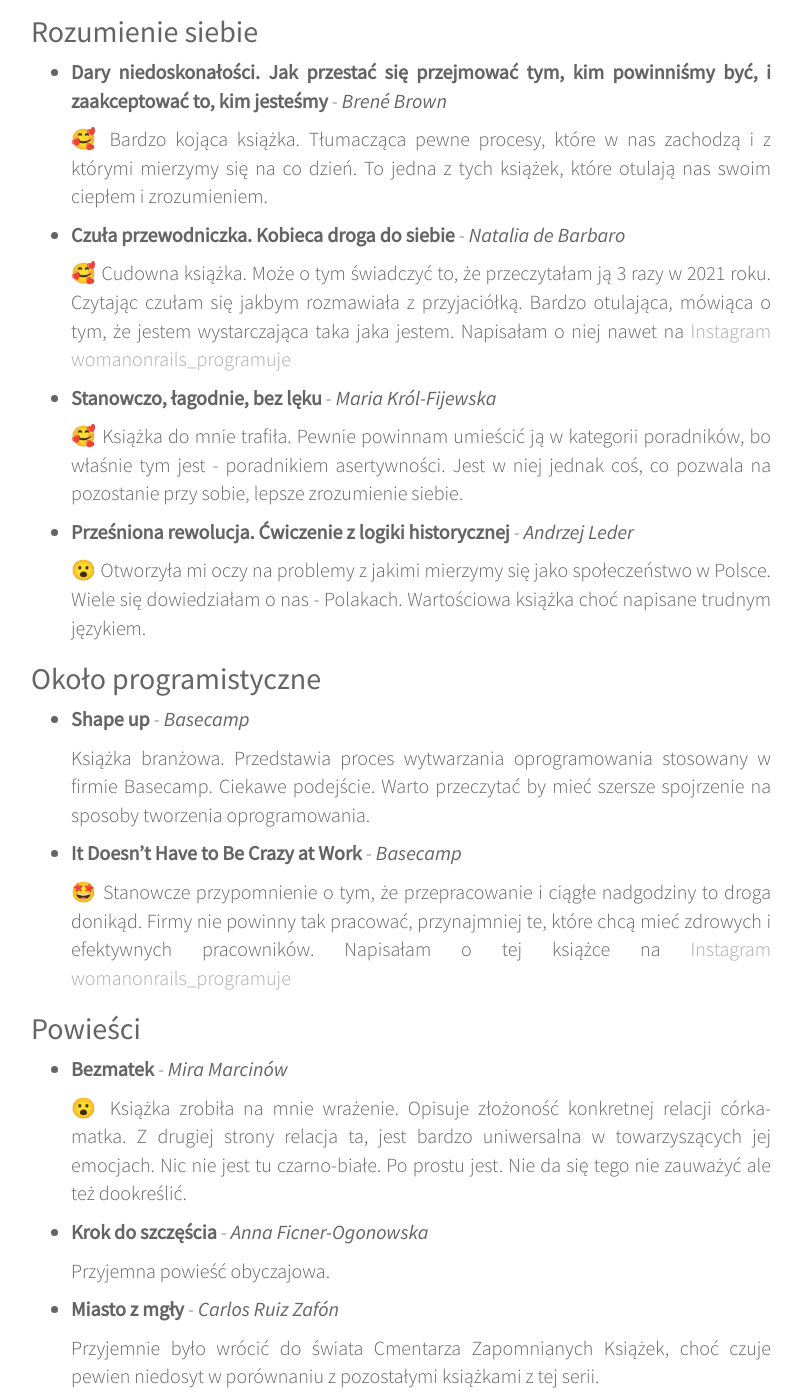
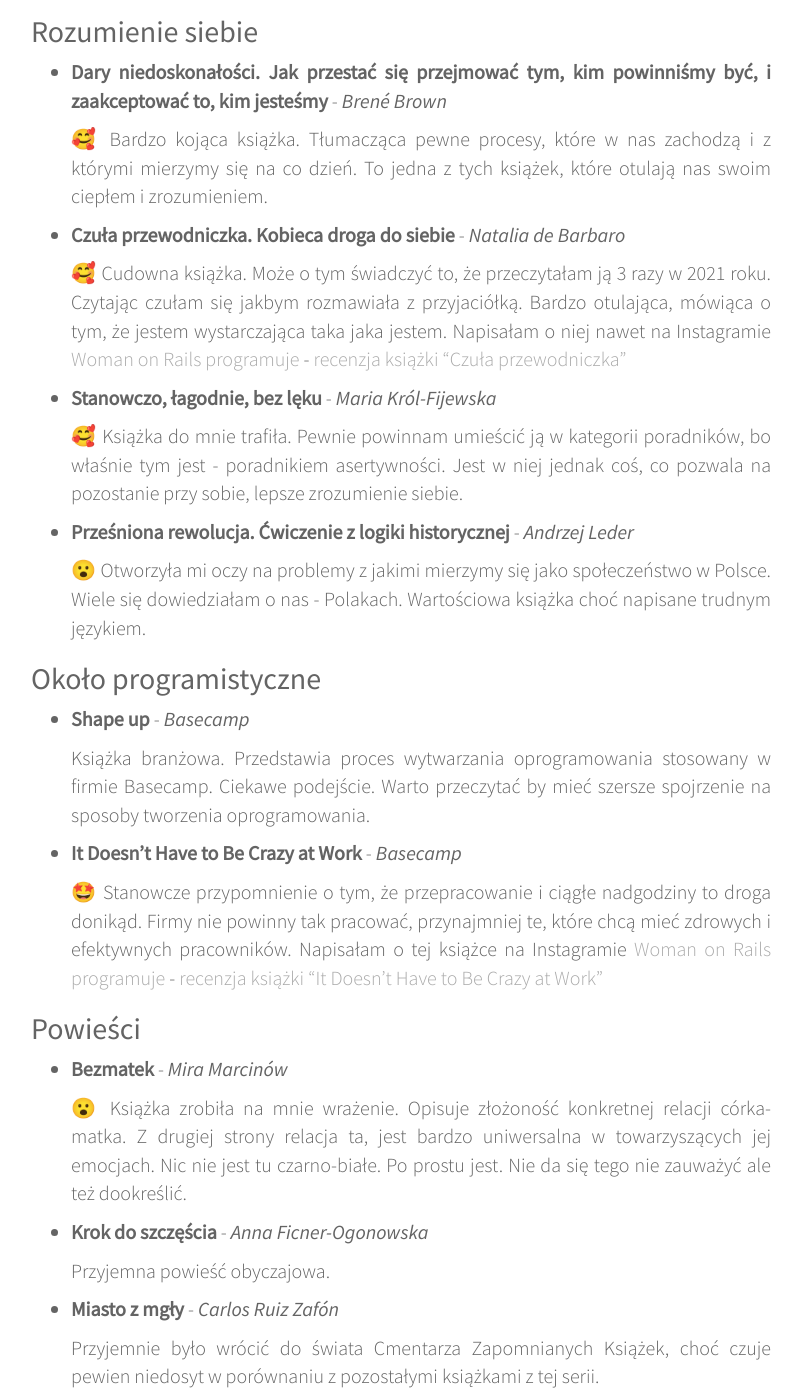
Before and after one commit to womanonrails/bemore.womanonrails.com, a Jekyll site: the page built from _posts/2022-02-02-book-summary.md, in a window 1280 px wide and 1400 px high, scrolled down 3377 px. Shown: the whole window, without its empty margins (239-1041 px from the left). Built offline with Jekyll 4.4.1, drawn with Linux system fonts in a browser that asks for light colours; comment, search, counter and statistics services are not loaded.

Commit message:
Use links in Markdown syntax instead of HTML
MarkdownLint pointed out:

> MD033/no-inline-html Inline HTML [Element: a]

Since deploy is done via GitHub Actions,
we have more influence on how Markdown is rendered into HTML.
Therefore, we can keep the Markdown syntax throughout the file,
but make some changes to the rendering to achieve the same effect.

```diff
--- a/_posts/2022-02-02-book-summary.md
+++ b/_posts/2022-02-02-book-summary.md
@@ -79,7 +79,7 @@
 
 - **Czuła przewodniczka. Kobieca droga do siebie** - _Natalia de Barbaro_
 
-    🥰 Cudowna książka. Może o tym świadczyć to, że przeczytałam ją 3 razy w 2021 roku. Czytając czułam się jakbym rozmawiała z przyjaciółką. Bardzo otulająca, mówiąca o tym, że jestem wystarczająca taka jaka jestem. Napisałam o niej nawet na <a href="https://www.instagram.com/p/CWFzJkBAA_O/" title="Instagram Woman on Rails programuje - recenzja książki Czuła przewodniczka" target="_blank" rel="nofollow noopener noreferrer">Instagram womanonrails_programuje</a>
+    🥰 Cudowna książka. Może o tym świadczyć to, że przeczytałam ją 3 razy w 2021 roku. Czytając czułam się jakbym rozmawiała z przyjaciółką. Bardzo otulająca, mówiąca o tym, że jestem wystarczająca taka jaka jestem. Napisałam o niej nawet na Instagramie [Woman on Rails programuje](https://www.instagram.com/womanonrails_programuje/) - [recenzja książki "Czuła przewodniczka"](https://www.instagram.com/p/CWFzJkBAA_O/)
 
 - **Stanowczo, łagodnie, bez lęku** - _Maria Król-Fijewska_
 
@@ -97,7 +97,7 @@
 
 - **It Doesn't Have to Be Crazy at Work** - _Basecamp_
 
-    🤩 Stanowcze przypomnienie o tym, że przepracowanie i ciągłe nadgodziny to droga donikąd. Firmy nie powinny tak pracować, przynajmniej te, które chcą mieć zdrowych i efektywnych pracowników. Napisałam o tej książce na <a href="https://www.instagram.com/p/CN7X5dZAq-K/" title="Instagram Woman on Rails programuje - recenzja książki It Doesn't Have to Be Crazy at Work" target="_blank" rel="nofollow noopener noreferrer">Instagram womanonrails_programuje</a>
+    🤩 Stanowcze przypomnienie o tym, że przepracowanie i ciągłe nadgodziny to droga donikąd. Firmy nie powinny tak pracować, przynajmniej te, które chcą mieć zdrowych i efektywnych pracowników. Napisałam o tej książce na Instagramie [Woman on Rails programuje](https://www.instagram.com/womanonrails_programuje/) - [recenzja książki "It Doesn't Have to Be Crazy at Work"](https://www.instagram.com/p/CN7X5dZAq-K/)
 
 ## Powieści
 
```
